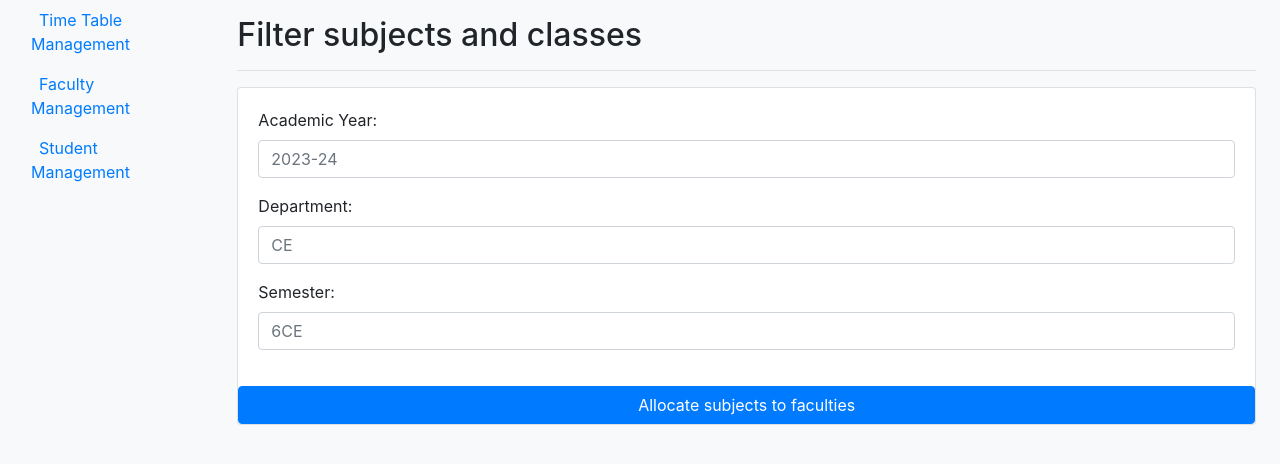
After one commit to thebigbone/network-attendance, a Flask app: page /admin/faculty_manage/filter_subjects in a window 1280 px wide. The commit adds this page. Shown: the top 464 px of the page. Run offline with Flask 3, Linux system fonts and the light colour scheme; the visitor is signed in with stand-in values (Sample User, id 1); some libraries are stand-ins or nearby versions.

Commit message:
Added Allocate subject feature

```diff
--- a/admin/admin.py
+++ b/admin/admin.py
@@ -210,46 +210,67 @@ def delete_subject_list():
     else:
         return redirect(url_for('admin.admin_login'))
 
-# Faculty Management
+#Faculty Management
+@admin.route('/faculty_manage',methods=['GET','POST'])
+def faculty():
+    if 'admin_email' in session:
 
 
-@admin.route('/faculty_manage', methods=['GET', 'POST'])
-def faculty():
-    if 'admin_email' in session:
+
 
         return render_template('faculty_manage.html')
     else:
         return redirect(url_for('admin.admin_login'))
 
-# add_faculty_list
+#add_faculty_list
+@admin.route('/faculty_manage/add_faculty_list',methods=['GET','POST'])
+def add_faculty_list():
+    if 'admin_email' in session:
 
 
-@admin.route('/faculty_manage/add_faculty_list', methods=['GET', 'POST'])
-def add_faculty_list():
-    if 'admin_email' in session:
+
 
         return render_template('add_faculty_list.html')
     else:
         return redirect(url_for('admin.admin_login'))
 
-# allocate subjects
+#filter subjects
+@admin.route('/faculty_manage/filter_subjects', methods=['GET', 'POST'])
+def filter_subjects():
+    if 'admin_email' in session:
+        acad = request.form.get('academic_year')
+        dept = request.form.get('department')
+        sem = request.form.get('semester')
 
+        if acad and dept and sem:
 
-@admin.route('/faculty_manage/allocate_subjects', methods=['GET', 'POST'])
-def allocate_subjects():
-    if 'admin_email' in session:
+            return redirect(url_for('admin.allocate_subjects', acad=acad, dept=dept, sem=sem))
 
-        return render_template('allocate_subjects.html')
+        return render_template('filter_subjects.html')
     else:
         return redirect(url_for('admin.admin_login'))
 
-
-# Student Management
-@admin.route('/student_manage', methods=['GET', 'POST'])
-def student():
+#Allocate subjects
+@admin.route('/faculty_manage/allocate_subjects', methods=['GET', 'POST'])
+def allocate_subjects():
+    msg = ""
     if 'admin_email' in session:
 
-        return render_template('student_manage.html')
+        acad = request.args.get('acad')
+        dept = request.args.get('dept')
+        sem = request.args.get('sem')
+
+        cursor = mysql.connection.cursor()
+        cursor.execute("SELECT distinct(subject_name) FROM ATTENDANCE_DETAILS.COLLEGE_DETAILS WHERE academic_year = %s AND department = %s AND semester = %s", (acad, dept, sem))
+        subject_list = cursor.fetchall()
+
+        cursor.execute("SELECT DISTINCT ATTENDANCE_DETAILS.COLLEGE_DETAILS.faculty_id, WIFIATTENDANCE.FACULTY_ACCOUNTS.name FROM ATTENDANCE_DETAILS.COLLEGE_DETAILS INNER JOIN WIFIATTENDANCE.FACULTY_ACCOUNTS ON ATTENDANCE_DETAILS.COLLEGE_DETAILS.faculty_id = WIFIATTENDANCE.FACULTY_ACCOUNTS.faculty_id WHERE academic_year = %s AND department = %s AND semester = %s", (acad, dept, sem))
+        faculty_list = cursor.fetchall()
+
+        cursor.close()
+
+
+        return render_template('allocate_subjects.html', msg=msg, subject_list=subject_list, faculty_list=faculty_list)
     else:
         return redirect(url_for('admin.admin_login'))
 
--- a/admin/templates/faculty_manage.html
+++ b/admin/templates/faculty_manage.html
@@ -54,7 +54,7 @@
             </div>
             <div class="card-body">
               <!-- Button to allocate subjects -->
-              <form action="{{ url_for('admin.allocate_subjects') }}" method="post">
+              <form action="{{ url_for('admin.filter_subjects') }}" method="post">
                 <button type="submit" class="btn btn-primary">Allocate Subjects</button>
               </form>
             </div>
--- /dev/null
+++ b/admin/templates/filter_subjects.html
@@ -0,0 +1,84 @@
+{% extends 'base.html' %}
+
+{% block title %} Allocate subjects {% endblock %}
+
+{% block content %}
+  <div class="container-fluid">
+    <div class="row">
+      <!-- Sidebar -->
+      <nav id="sidebar" class="col-md-3 col-lg-2 d-md-block bg-light sidebar">
+        <div class="sidebar-sticky">
+          <ul class="nav flex-column">
+            <li class="nav-item">
+              <a class="nav-link active" href="/admin/time_table_manage">
+                <i class="fas fa-clock mr-2"></i> Time Table Management
+              </a>
+            </li>
+            <li class="nav-item">
+              <a class="nav-link" href="/admin/faculty_manage">
+                <i class="fas fa-user-tie mr-2"></i> Faculty Management
+              </a>
+            </li>
+            <li class="nav-item">
+              <a class="nav-link" href="/admin/student_manage">
+                <i class="fas fa-user-graduate mr-2"></i> Student Management
+              </a>
+            </li>
+          </ul>
+        </div>
+      </nav>
+
+      <!-- Main Content -->
+      <div class="col-md-9 ml-sm-auto col-lg-10 px-md-4">
+        <div class="d-flex justify-content-between align-items-center pt-3 pb-2 mb-3 border-bottom">
+          <h1 class="h2">Filter subjects and classes</h1>
+        </div>
+        <div class="card">
+          <div class="card-body">
+            {% if msg %}
+                <p>{{ msg }}</p>
+            {% endif %}
+            <form action="{{ url_for('admin.filter_subjects') }}" method="post">
+
+              <div class="form-group">
+               <label for="academic_year">Academic Year:</label>
+               <input type="text" class="form-control" id="academic_year" name="academic_year" placeholder="2023-24" required>
+              </div>
+
+              <div class="form-group">
+                <label for="department">Department:</label>
+                <input type="text" class="form-control" id="department" name="department" placeholder="CE" required>
+              </div>
+
+              <div class="form-group">
+                <label for="semester">Semester:</label>
+                <input type="text" class="form-control" id="semester" name="semester" placeholder="6CE" required>
+              </div>
+
+
+
+          </div>
+          <button type="submit" class="btn btn-primary">Allocate subjects to faculties</button>
+        </form>
+        </div>
+        </div>
+      </div>
+    </div>
+  </div>
+
+<!-- Include Select2 CSS -->
+<link href="https://cdnjs.cloudflare.com/ajax/libs/select2/4.0.13/css/select2.min.css" rel="stylesheet" />
+
+<!-- Include jQuery -->
+<script src="https://cdnjs.cloudflare.com/ajax/libs/jquery/3.6.0/jquery.min.js"></script>
+
+<!-- Include Select2 JavaScript -->
+<script src="https://cdnjs.cloudflare.com/ajax/libs/select2/4.0.13/js/select2.min.js"></script>
+
+<!-- Initialize Select2 -->
+<script>
+    $(document).ready(function() {
+        $('.select2').select2();
+    });
+</script>
+{% endblock %}
```
Also changed, not shown: admin/templates/allocate_subjects.html (added, +71 -0 lines).
